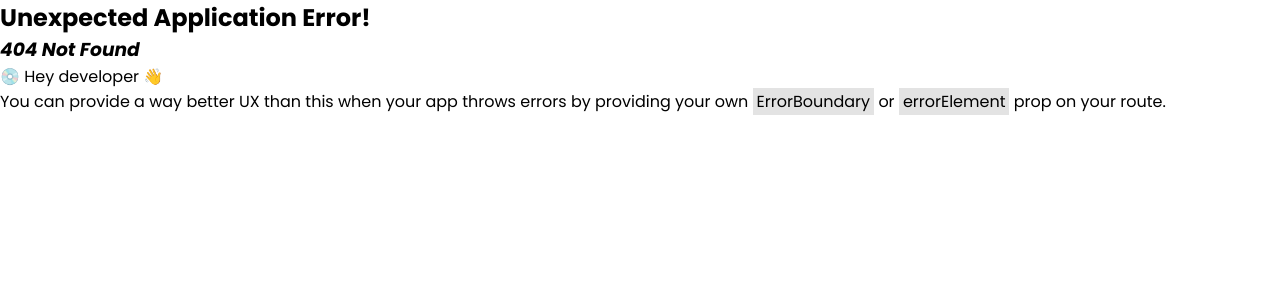
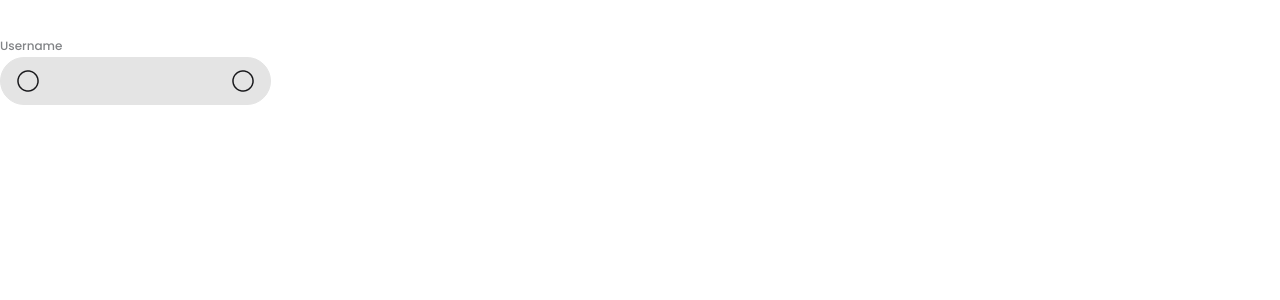
Before and after one commit to Dsenko74/cola, a React (Create React App) app: page /input in a window 1280 px wide. Before the commit this address had no page. Shown: the top 300 px of the page. Built offline with nearby package versions, Linux system fonts and the light colour scheme.

Commit message:
Finishsd Login component 071020223

```diff
--- a/src/components/Button/Button.module.scss
+++ b/src/components/Button/Button.module.scss
@@ -2,6 +2,9 @@
 @import "../../style/variables.scss";
 
 // загальні стилі для всіх кнопок
+// Кпонпка має чотири типи type: primary, secondary, outline, login
+//та два розміри: normal, small
+//стан disabled для всіх кнопок однаковий
 .button {
   position: relative;
   border-radius: 58px;
--- a/src/components/Input/Input.module.scss
+++ b/src/components/Input/Input.module.scss
@@ -1,6 +1,8 @@
 @import "../../style/variables.scss";
 
 // Передача MARGIN через жопу
+// В Input є три type: primary, login, password
+//та чотири state: default, active, filled, disable
 .margin {
   &20{
     margin-top: 20px;
@@ -57,8 +59,8 @@
 .input {
   box-sizing: border-box;
   position: relative;
-  // width: 271px;
-  // height: 48px;
+  width: 271px;
+  height: 48px;
   padding: 14px 16px 10px 50px;
   border-radius: 58px;
   border: 1px solid $Neutral30;
--- /dev/null
+++ b/src/error-page.jsx
@@ -0,0 +1,16 @@
+import { useRouteError } from "react-router-dom";
+
+export default function ErrorPage() {
+  const error = useRouteError();
+  console.error(error);
+
+  return (
+    <div id="error-page">
+      <h1>Oops!</h1>
+      <p>Sorry, an unexpected error has occurred.</p>
+      <p>
+        <i>{error.statusText || error.message}</i>
+      </p>
+    </div>
+  );
+}
--- a/src/index.js
+++ b/src/index.js
@@ -2,7 +2,7 @@ import React from "react";
 import { createRoot } from "react-dom/client";
 import router from "./router";
 //import App from "./App";
-import { RouterProvider } from "react-router-dom";
+import { RouterProvider as Router } from "react-router-dom";
 import "./index.scss";
 
 const container = document.getElementById("root");
@@ -10,6 +10,6 @@ const root = createRoot(container);
 
 root.render(
   <React.StrictMode>
-    <RouterProvider router={router} />
+    <Router router={router} />
   </React.StrictMode>,
 );
--- a/src/index.scss
+++ b/src/index.scss
@@ -5,3 +5,10 @@
   padding: 0;
   font-family: Poppins;
 }
+#error-page {
+  display: flex;
+  flex-direction: column;
+  align-items: center;
+  justify-content: center;
+  width: 100%;
+}
--- /dev/null
+++ b/src/pages/Home/Home.jsx
@@ -0,0 +1,9 @@
+const Home = () => {
+  return (
+    <>
+      <p1>While nothing</p1>
+    </>
+  );
+};
+
+export default Home;
--- /dev/null
+++ b/src/pages/Home/index.js
@@ -0,0 +1,3 @@
+import Home from "./Home";
+
+export default Home;
--- a/src/router.js
+++ b/src/router.js
@@ -1,13 +1,41 @@
 import * as React from "react";
-//import * as ReactDOM from "react-dom/client";
 import { createBrowserRouter } from "react-router-dom";
-import Login from "./pages/Login/Login";
+
+import Login from "./pages/Login";
+import Input from "./components/Input";
+import Button from "./components/Button";
+import ErrorPage from "./error-page";
+import Home from "./pages/Home";
 
 const router = createBrowserRouter([
+  {
+    path: "/",
+    element: <Home />,
+    errorElement: <ErrorPage />,
+  },
   {
     path: "/login",
     element: <Login />,
   },
+  {
+    path: "/input",
+    element: (
+      <Input
+        margin="margin32"
+        label="Username"
+        type="primary"
+        state="disable"
+      />
+    ),
+  },
+  {
+    path: "/button",
+    element: (
+      <Button type="primary" size="normal">
+        Button
+      </Button>
+    ),
+  },
 ]);
 
 export default router;
```
